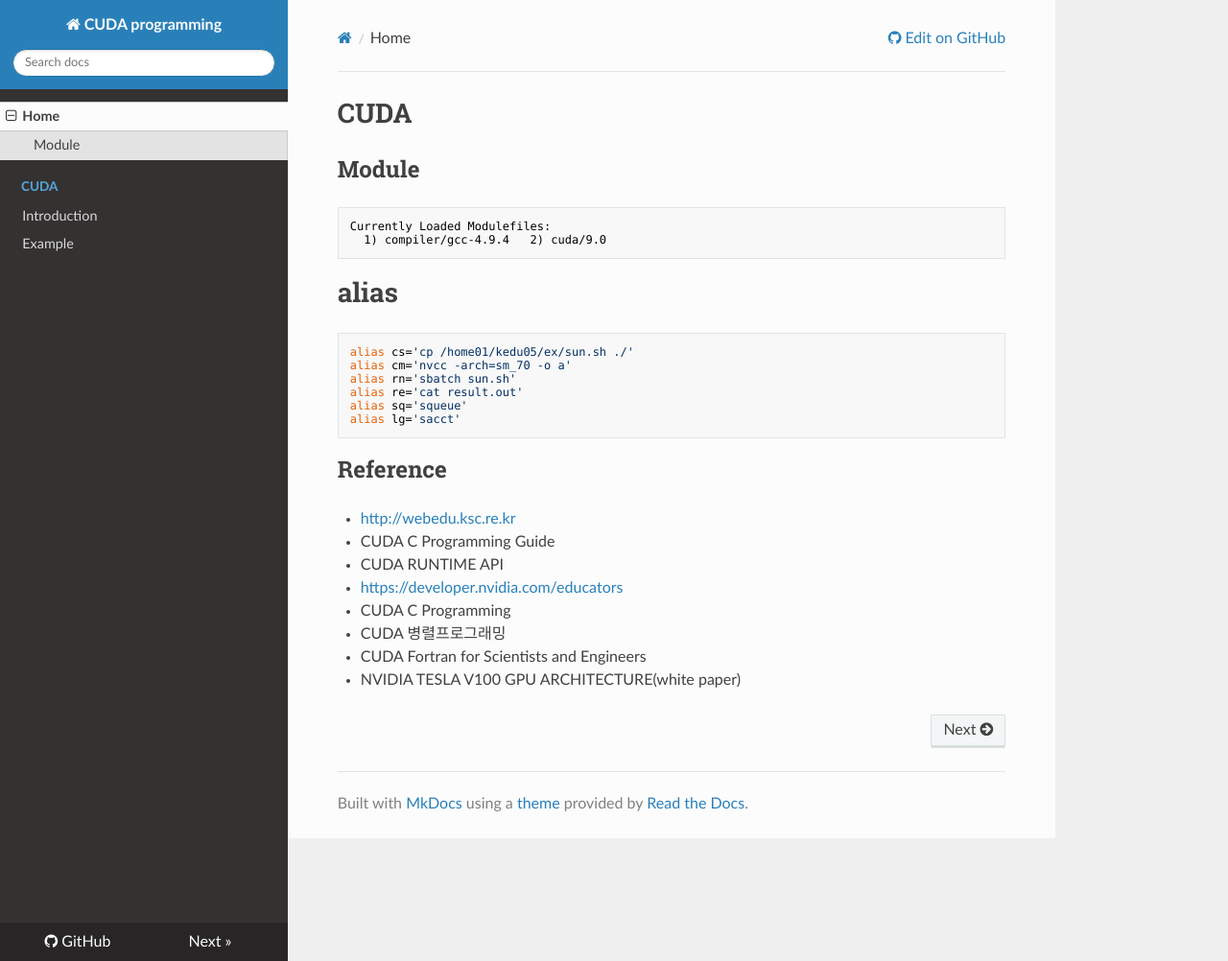
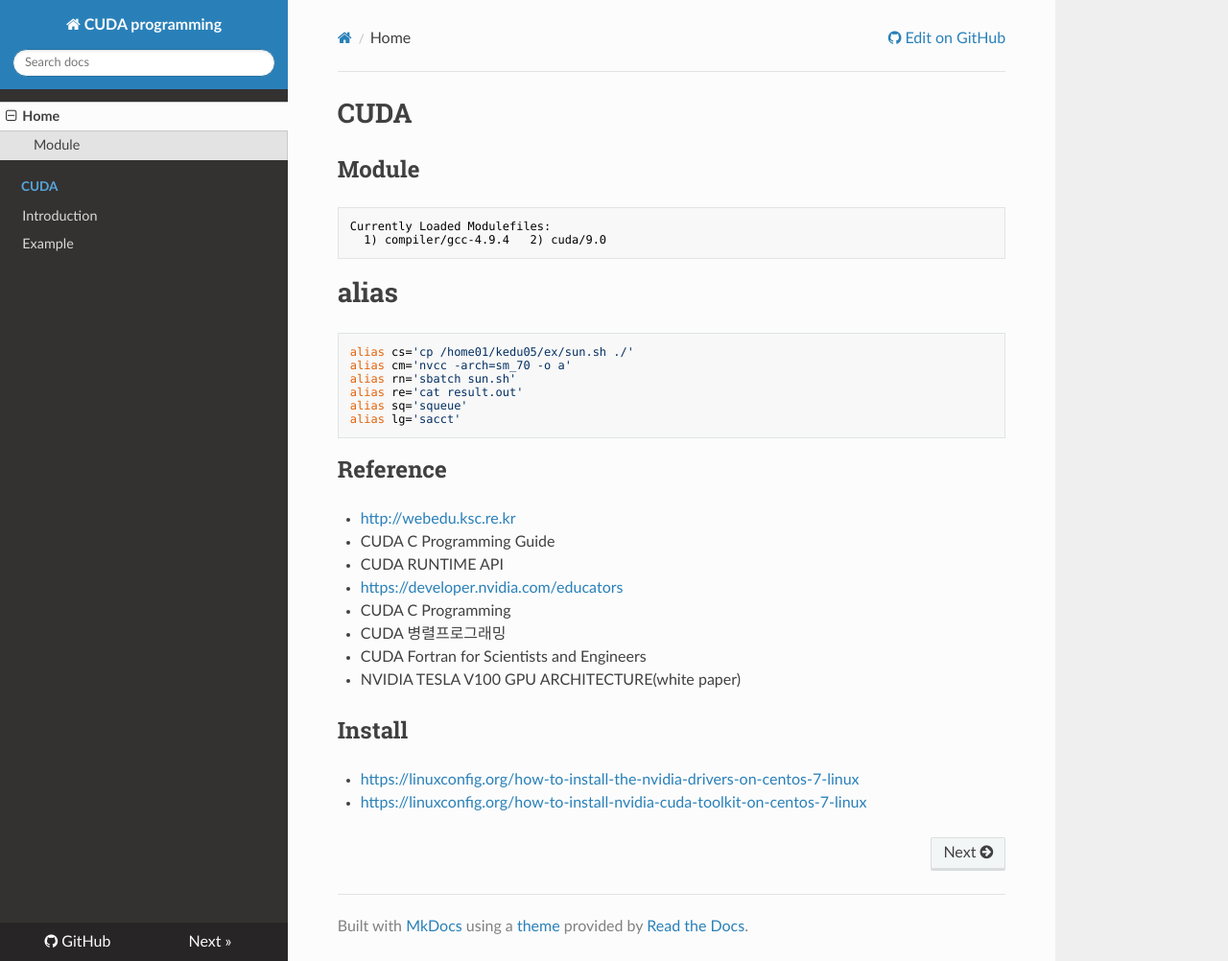
Before and after one commit to WonyoungCho/CUDA, an MkDocs documentation site: the page built from docs/index.md, in a window 1280 px wide and 1002 px high. Shown: the whole window at 96% size. Built offline with MkDocs 1.6.1, drawn with Linux system fonts in a browser that asks for light colours; nearby versions of some CDN libraries; old or Windows-style settings are respelled for this version of MkDocs.

Commit message:
Update index.md

```diff
--- a/docs/index.md
+++ b/docs/index.md
@@ -26,3 +26,8 @@ alias lg='sacct'
 - CUDA 병렬프로그래밍
 - CUDA Fortran for Scientists and Engineers
 - NVIDIA TESLA V100 GPU ARCHITECTURE(white paper)
+
+## Install
+
+- <https://linuxconfig.org/how-to-install-the-nvidia-drivers-on-centos-7-linux>
+- <https://linuxconfig.org/how-to-install-nvidia-cuda-toolkit-on-centos-7-linux>
```
